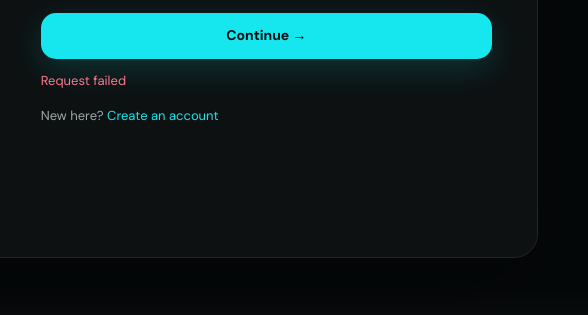
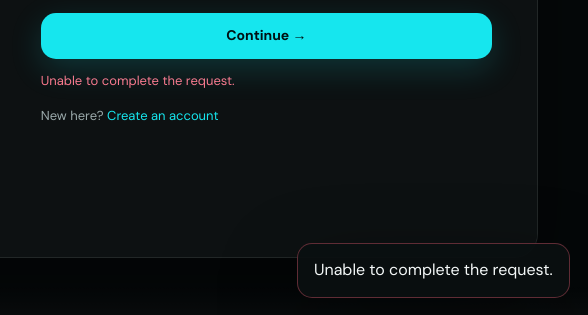
Before and after one commit to NotRaim/EventSphere, a plain HTML site: page client/login.html in a window 1280 px wide. Both pictures are taken after typing "name@example.com", "Sample123" into the empty fields and a click on the button "Continue →". Shown: the part 484-799 px from the top of the page, 692-1280 px from the left. Drawn offline with nearby package versions, Linux system fonts and the light colour scheme; no server answers.

Commit message:
Initial EventSphere deployment

```diff
--- a/client/js/auth.js
+++ b/client/js/auth.js
@@ -1,16 +1,72 @@
+document.addEventListener('DOMContentLoaded', () => {
+  const form = document.querySelector('#auth-form');
+  if (!form) return;
 
-document.addEventListener('DOMContentLoaded',()=>{
-  const form=document.querySelector('#auth-form');if(!form)return;
-  form.addEventListener('submit',async e=>{
-    e.preventDefault();const button=form.querySelector('button[type=submit]'),msg=form.querySelector('.message');button.disabled=true;button.textContent='Please wait…';msg.textContent='';
-    const mode=form.dataset.mode,data=Object.fromEntries(new FormData(form).entries());
-    try{
-      const result=await ES.api('/auth/'+(mode==='login'?'login':'register'),{method:'POST',body:data,auth:false});
-      if(result.token)ES.session.set(result.token,result.user||{email:data.email,role:data.role||'user'},true);
-      ES.toast(mode==='login'?'Welcome back.':'Your EventSphere account is ready.','success');
-      const next=new URLSearchParams(location.search).get('next');
-      setTimeout(()=>location.href=next||((result.user||{}).role==='organizer'?'organizer.html':'dashboard.html'),450);
-    }catch(err){msg.textContent=err.message||'Please check your details';}
-    finally{button.disabled=false;button.textContent=mode==='login'?'Continue →':'Create my account →'}
+  form.addEventListener('submit', async (e) => {
+    e.preventDefault();
+
+    const button = form.querySelector('button[type="submit"]');
+    const msg = form.querySelector('.message');
+    const mode = form.dataset.mode === 'login' ? 'login' : 'register';
+    const data = Object.fromEntries(new FormData(form).entries());
+
+    // Trim user input before sending it to the production API.
+    Object.keys(data).forEach((key) => {
+      if (typeof data[key] === 'string') data[key] = data[key].trim();
+    });
+    if (data.email) data.email = data.email.toLowerCase();
+
+    msg.textContent = '';
+    button.disabled = true;
+    button.textContent = 'Please wait…';
+
+    try {
+      // Send explicit JSON instead of relying on the shared API wrapper.
+      // This prevents production builds with an older API wrapper from
+      // accidentally sending an empty request body.
+      const apiBase = ES.API || '/api';
+      const response = await fetch(`${apiBase}/auth/${mode}`, {
+        method: 'POST',
+        headers: {
+          'Content-Type': 'application/json',
+          'Accept': 'application/json'
+        },
+        body: JSON.stringify(data)
+      });
+
+      let result = {};
+      try { result = await response.json(); } catch (_) {}
+
+      if (!response.ok) {
+        throw new Error(result.message || 'Unable to complete the request.');
+      }
+
+      if (result.token) {
+        ES.session.set(result.token, result.user || {
+          email: data.email,
+          role: data.role || 'user'
+        }, true);
+      }
+
+      ES.toast(
+        mode === 'login' ? 'Welcome back.' : 'Your EventSphere account is ready.',
+        'success'
+      );
+
+      const next = new URLSearchParams(location.search).get('next');
+      const destination = next || (
+        (result.user || {}).role === 'organizer'
+          ? 'organizer.html'
+          : 'dashboard.html'
+      );
+
+      setTimeout(() => { location.href = destination; }, 450);
+    } catch (err) {
+      msg.textContent = err.message || 'Please check your details.';
+      ES.toast(msg.textContent, 'error');
+    } finally {
+      button.disabled = false;
+      button.textContent = mode === 'login' ? 'Continue →' : 'Create my account →';
+    }
   });
 });
--- a/client/login.html
+++ b/client/login.html
@@ -28,5 +28,5 @@
     </div></div></main>
 <div id="toasts"></div>
 <script src="js/app.js"></script>
-<script src="js/auth.js"></script>
+<script src="js/auth.js?v=2"></script>
 <button class="back-button" type="button" data-back>← Back</button></body></html>
```
Also changed, not shown: client/register.html (+1 -1 lines).
